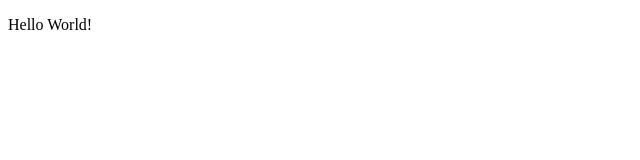
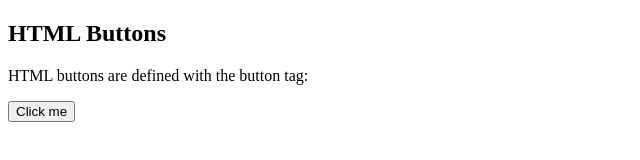
Before and after one commit to mlai22/ds4bmeTest, a plain HTML site: page index.html in a window 1280 px wide. Shown: the whole page, without its empty margins (0-640 px from the left). Drawn offline with Linux system fonts and the light colour scheme.

Commit message:
Update index.html

```diff
--- a/index.html
+++ b/index.html
@@ -1,9 +1,11 @@
-<!doctype html>
+<!DOCTYPE html>
 <html>
-  <head>
-    <title>This is assignment 1-5</title>
-  </head>
-  <body>
-    <p>Hello World!</p>
-  </body>
+<body>
+
+<h2>HTML Buttons</h2>
+<p>HTML buttons are defined with the button tag:</p>
+
+<button>Click me</button>
+
+</body>
 </html>
```
